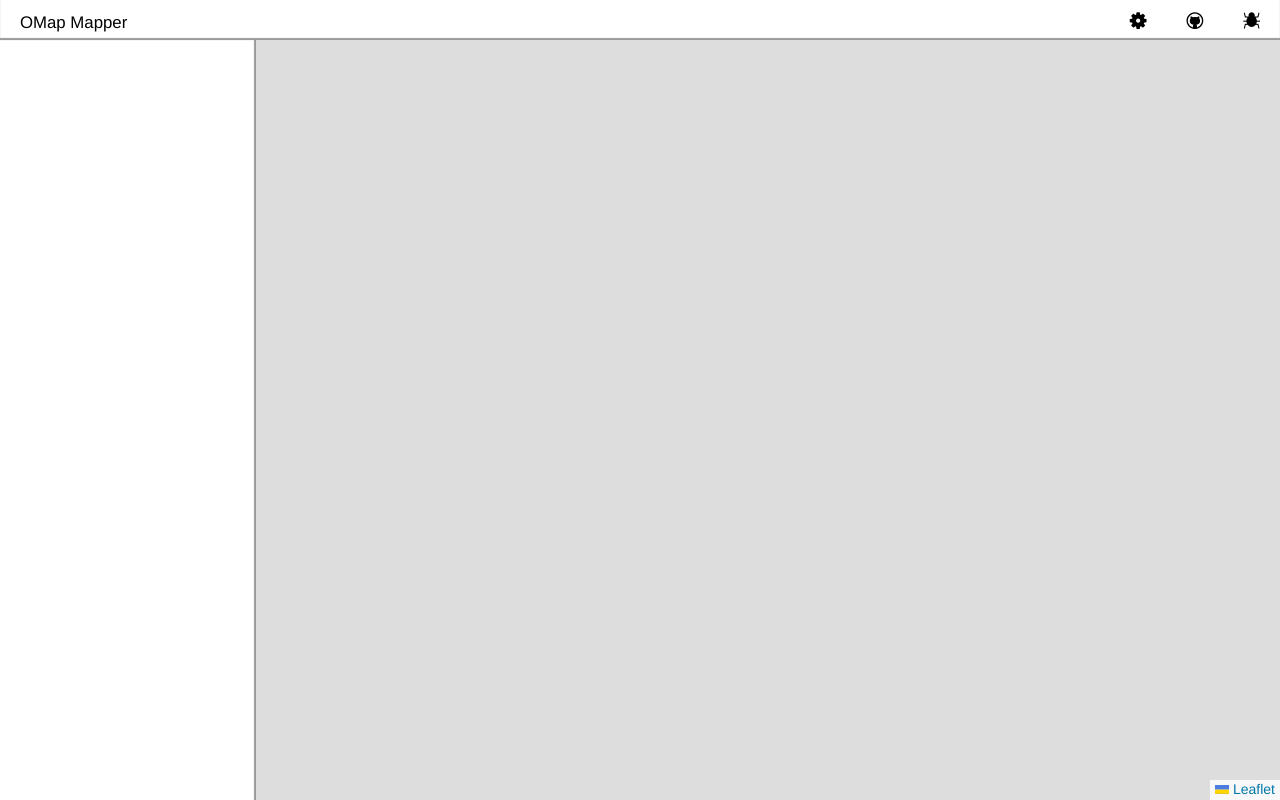
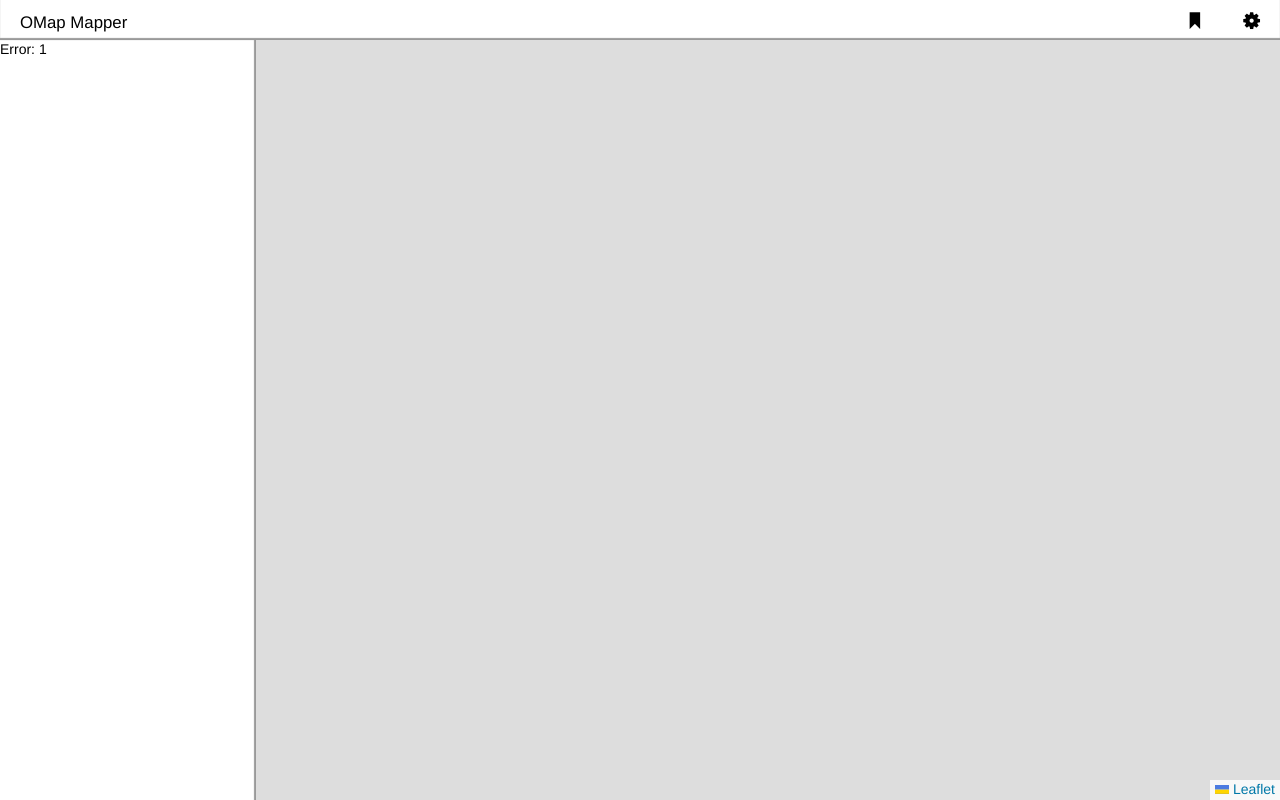
Before and after one commit to Abbe98/OMap-Mapper, a PHP site: page /index.php?a=show in a window 1280 px wide. Run offline with PHP 8.4, Linux system fonts and the light colour scheme; some libraries are stand-ins or nearby versions.

Commit message:
Finished the work on aside in index
Minor changes to icons to.

```diff
--- a/css/styles.css
+++ b/css/styles.css
@@ -47,11 +47,6 @@
 
 li:not(:first-child) {
 	float: right;
-}
-
-li a {
-	color: black;
-	text-decoration: none;
 }
 
 /*
@@ -113,3 +108,7 @@
 .icon-lab:before {
 	content: "\e607";
 }
+
+.icon-bookmark:before {
+	content: "\e608";
+}
--- a/index.php
+++ b/index.php
@@ -17,19 +17,28 @@
 		<nav>
 			<ul>
 				<li>OMap Mapper</li>
-				<li><a class="icon-bug" href="#"></a></li>
-				<li><a class="icon-github" href="#"></a></li>
-				<li><span class="icon-cog" href="#"></span></li><!-- trigger settnings -->
+				<li><span class="icon-cog"></span></li><!-- trigger settnings -->
+				<li><span class="icon-bookmark"></span></li><!-- trigger about -->
 			</ul>
 		</nav>
 		<aside>
 			<?php
-				if ($_GET['a'] === 'new') {
-					# code... include new.php
-				} elseif ($_GET['a'] === 'show' && isset($_GET['id']) === false && empty($_GET['id']) === true) {
-					# code... include show and read from db.
+				if (isset($_GET['a']) === true && empty($_GET['a']) === false) {
+					if ($_GET['a'] === 'new') {
+						include 'new.php';
+					} elseif ($_GET['a'] === 'show' && isset($_GET['id']) === true && empty($_GET['id']) === false) {
+						include 'show.php';
+					} else {
+						echo 'Error: 1';
+					}
 				} else {
-					#just include the default one.
+			?>
+				<div role="button"><span class="icon-compass"></span>New</div>
+				<div role="button"><span class="icon-bookmark"></span>About</div>
+				<div role="button"><span class="icon-github"></span>Source Code</div>
+				<div role="button"><span class="icon-cog"></span>Settings</div>
+				<div role="button"><span class="icon-bug"></span>Report Bugs</div>
+			<?php
 				}
 			?>
 		</aside>
--- /dev/null
+++ b/new.php
@@ -0,0 +1,3 @@
+<?php
+
+?>
--- /dev/null
+++ b/show.php
@@ -0,0 +1,3 @@
+<?php
+
+?>
```
Also changed, not shown: css/fonts/icons.woff.
